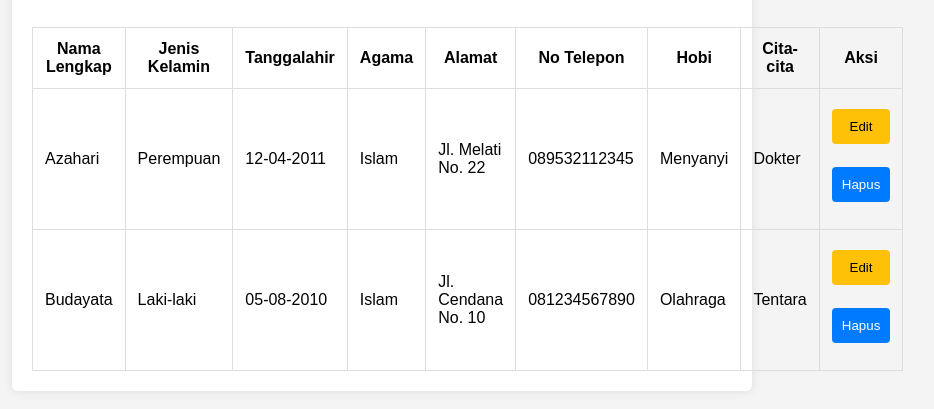
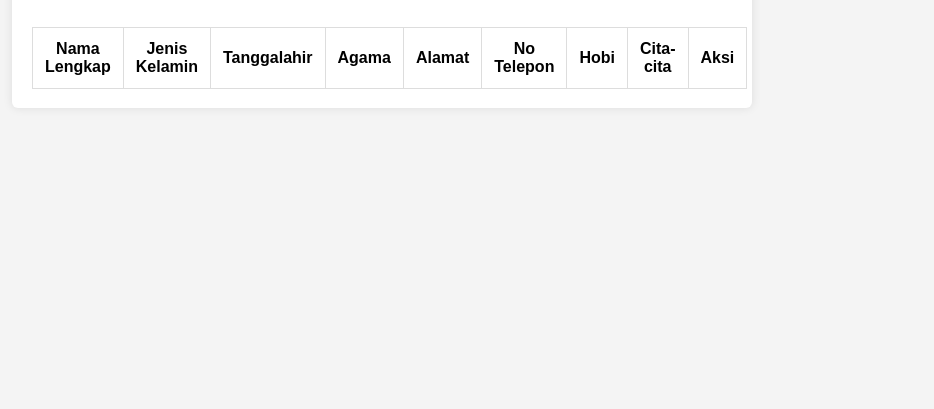
Before and after one commit to azaharii/SASGANJIL2025, a plain HTML site: page daftar.html in a window 1280 px wide. Shown: the part 169-578 px from the top of the page, without its empty margins (258-1192 px from the left). Drawn offline with Linux system fonts and the light colour scheme; no server answers.

Commit message:
update daftar.html

```diff
--- a/daftar.html
+++ b/daftar.html
@@ -30,34 +30,8 @@
 
         <tr>
 
-  <td>Azahari</td>
-  <td>Perempuan</td>
-  <td>12-04-2011</td>
-  <td>Islam</td>
-  <td>Jl. Melati No. 22</td>
-  <td>089532112345</td>
-  <td>Menyanyi</td>
-  <td>Dokter</td>
-  <td>
-    <button class="edit">Edit</button>
-    <button class="hapus">Hapus</button>
-  </td>
-</tr>
 
-<tr>
 
-  <td>Budayata</td>
-  <td>Laki-laki</td>
-  <td>05-08-2010</td>
-  <td>Islam</td>
-  <td>Jl. Cendana No. 10</td>
-  <td>081234567890</td>
-  <td>Olahraga</td>
-  <td>Tentara</td>
-  <td>
-    <button class="edit">Edit</button>
-    <button class="hapus">Hapus</button>
-  </td>
 </tr>
       </thead>
 
```
